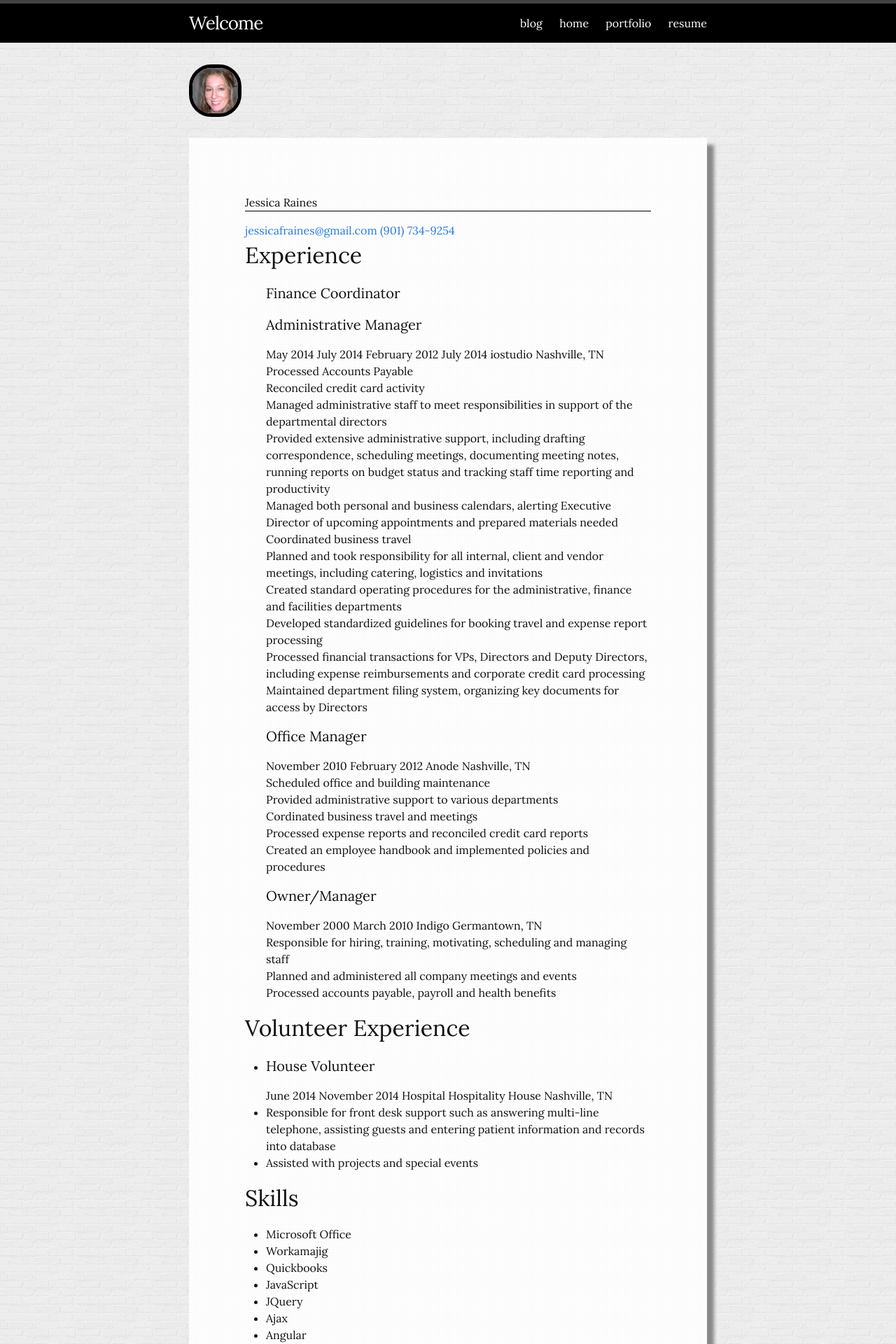
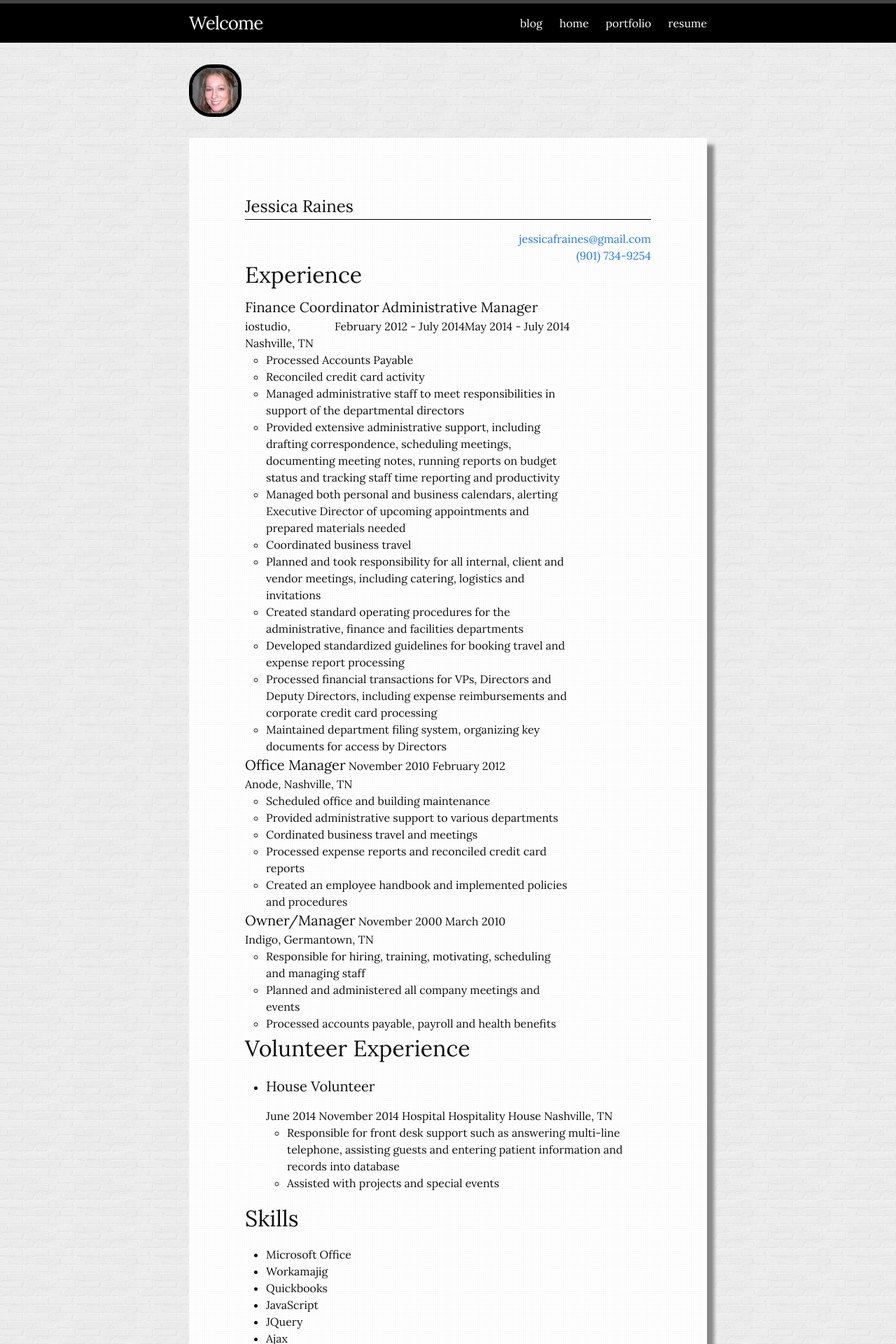
Before and after one commit to jessicafraines/jessicafraines2.github.io, a Jekyll site: the page built from resume/resume.html, in a window 1280 px wide. Shown: the top 1920 px of the page at 70% size. Built offline with Jekyll 4.4.1, drawn with Linux system fonts in a browser that asks for light colours.

```diff
--- a/_sass/_resume.scss
+++ b/_sass/_resume.scss
@@ -9,16 +9,47 @@
     clear: both;
   }
 
-  h1{
-    border-bottom: 1px solid black;
+  section#preamble{
+    display: block;
+    h1{
+      border-bottom: 1px solid black;
+      font-size: 1.5em;
+    }
+    a{
+      float: right;
+      clear: both;
+    }
+  }
+  section#jobs{
+    & > ul{
+      list-style: none;
+      display: inline-block;
+      float: left;
+      width: 80%;
+      margin: 0;
+    }
+    h2{
+      display: inline-block;
+      float: left;
+      width: 40%;
+      line-height: 1;
+    }
+    h4{
+      display: inline-block;
+      margin: 0;
+    }
+    .dates1, .dates2{
+      float: right;
+    }
+    .employer:before{
+      content: '';
+      display: block;
+    }
+    .employer:after{
+      content: ', ';
+    }
   }
 
-  #preamble{
-    display: block;
-  }
-  #jobs{
-    & > ul{
-      list-style: none;
-    }
-  }
-}
+
+
+} //close of #resume
--- a/resume/resume.html
+++ b/resume/resume.html
@@ -15,13 +15,11 @@
       <li>
         <h4>Finance Coordinator</h4>
         <h4>Administrative Manager</h4>
-        <span class="began">May 2014</span>
-        <span class="end">July 2014</span>
-        <span class="began">February 2012</span>
-        <span class="end">July 2014</span>
+        <p class="dates1">May 2014 - July 2014</p>
+        <p class="dates2">February 2012 - July 2014</p>
         <span class="employer">iostudio</span>
         <span class="location">Nashville, TN</span>
-        <ul class="duties"></ul>
+        <ul class="duties">
           <li>Processed Accounts Payable</li>
           <li>Reconciled credit card activity</li>
           <li>Managed administrative staff to meet responsibilities in support of the departmental directors</li>
@@ -43,12 +41,13 @@
         <span class="end">February 2012</span>
         <span class="employer">Anode</span>
         <span class="location">Nashville, TN</span>
-        <ul class="duties"></ul>
+        <ul class="duties">
           <li>Scheduled office and building maintenance</li>
           <li>Provided administrative support to various departments</li>
           <li>Cordinated business travel and meetings</li>
           <li>Processed expense reports and reconciled credit card reports</li>
           <li>Created an employee handbook and implemented policies and procedures</li>
+        </ul>
       </li>
     </ul>
     <ul>
@@ -58,7 +57,7 @@
         <span class="end">March 2010</span>
         <span class="employer">Indigo</span>
         <span class="location">Germantown, TN</span>
-        <ul class="duties"></ul>
+        <ul class="duties">
           <li>Responsible for hiring, training, motivating, scheduling and managing staff</li>
           <li>Planned and administered all company meetings and events</li>
           <li>Processed accounts payable, payroll and health benefits</li>
@@ -75,7 +74,7 @@
         <span class="end">November 2014</span>
         <span class="employer">Hospital Hospitality House</span>
         <span class="location">Nashville, TN</span>
-        <ul class="duties"></ul>
+        <ul class="duties">
           <li>Responsible for front desk support such as answering multi-line telephone, assisting guests and entering patient information and records into database</li>
           <li>Assisted with projects and special events</li>
         </ul>
```
